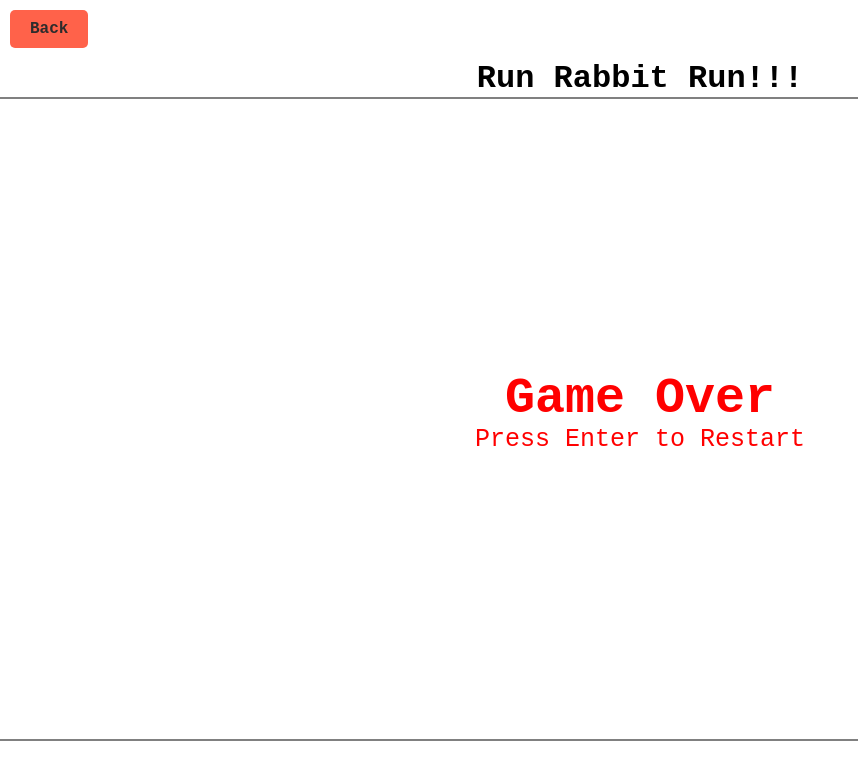
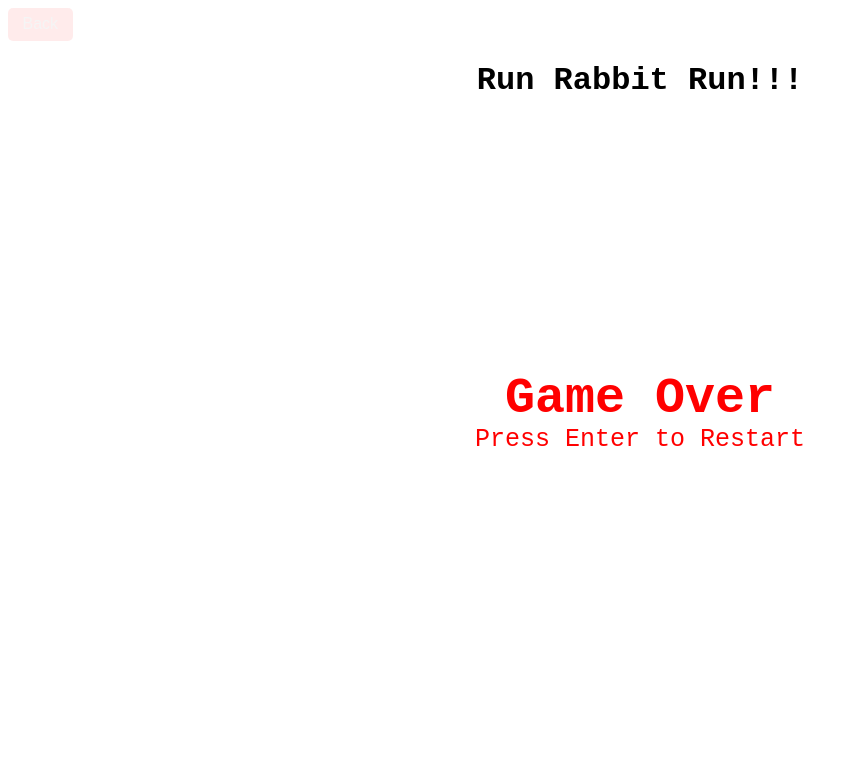
Before and after one commit to jpsingh10/ECS162-p2, a plain HTML site: page run-rabbit-run/index.html in a window 1280 px wide. Shown: the whole page, without its empty margins (0-858 px from the left). Drawn offline with Linux system fonts and the light colour scheme.

Commit message:
Background and button changes

```diff
--- a/run-rabbit-run/run_rabbit_run.css
+++ b/run-rabbit-run/run_rabbit_run.css
@@ -15,22 +15,35 @@ body {
 
 }
 
-canvas {
-    border: 2px solid grey;
+#back-button {
+  position: absolute;
+  top: 7.5px; /* Reduced from 10px */
+  left: 7.5px; /* Reduced from 10px */
+  padding: 7.5px 15px; /* Adjusted padding */
+  background: rgba(255, 153, 153, 0.2);
+  backdrop-filter: blur(10px);
+  color: whitesmoke;
+  text-decoration: none;
+  border-radius: 5px;
+  font-family: "Nunito", sans-serif;
+}
+#back-button:hover {
+  border: 1px solid rgba(255, 255, 255, 0.25);
 }
 
-#back-button {
-    position: absolute;
-    top: 10px;
-    left: 10px;
-    padding: 10px 20px;
-    background: rgba(255, 34, 0, 0.709);
-    color: rgb(45, 44, 44);
-    text-decoration: none;
-    border-radius: 5px;
-    font-family: 'Courier New', Courier, monospace;
-    font-weight: bold;
-  }
-  #back-button:hover {
-    border: 3px solid rgba(255, 255, 255, 0.25);
-  }
+#game-board {
+  background: linear-gradient(
+      to bottom right,
+      #0e0219,
+      #7a243d,
+      #b23235,
+      #cc6200
+  );
+  display: flex;
+  flex-direction: column;
+  align-items: center;
+  justify-content: center;
+  width: 100vw;
+  height: 100vh;
+  background-size: cover;
+}
```
